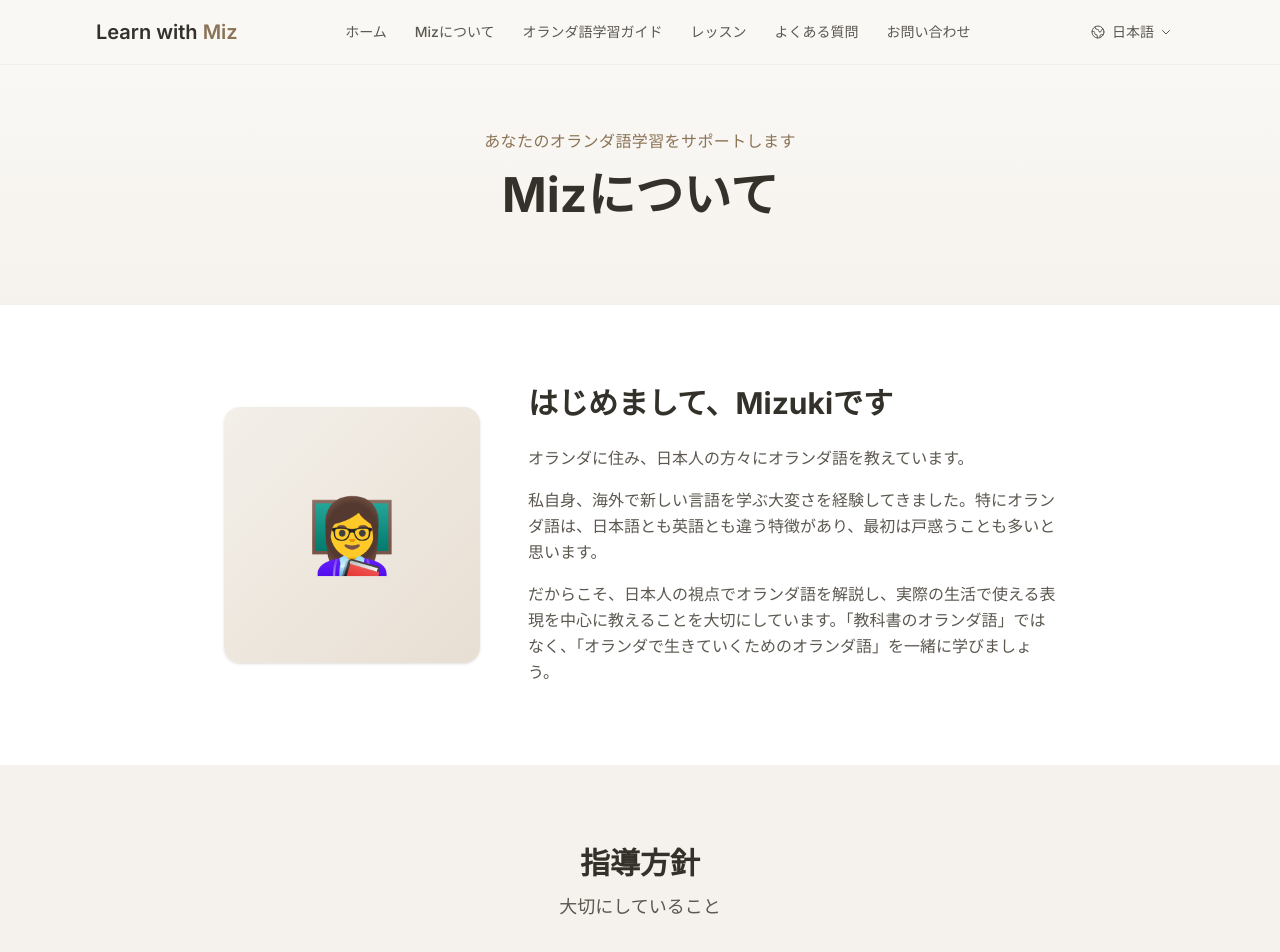
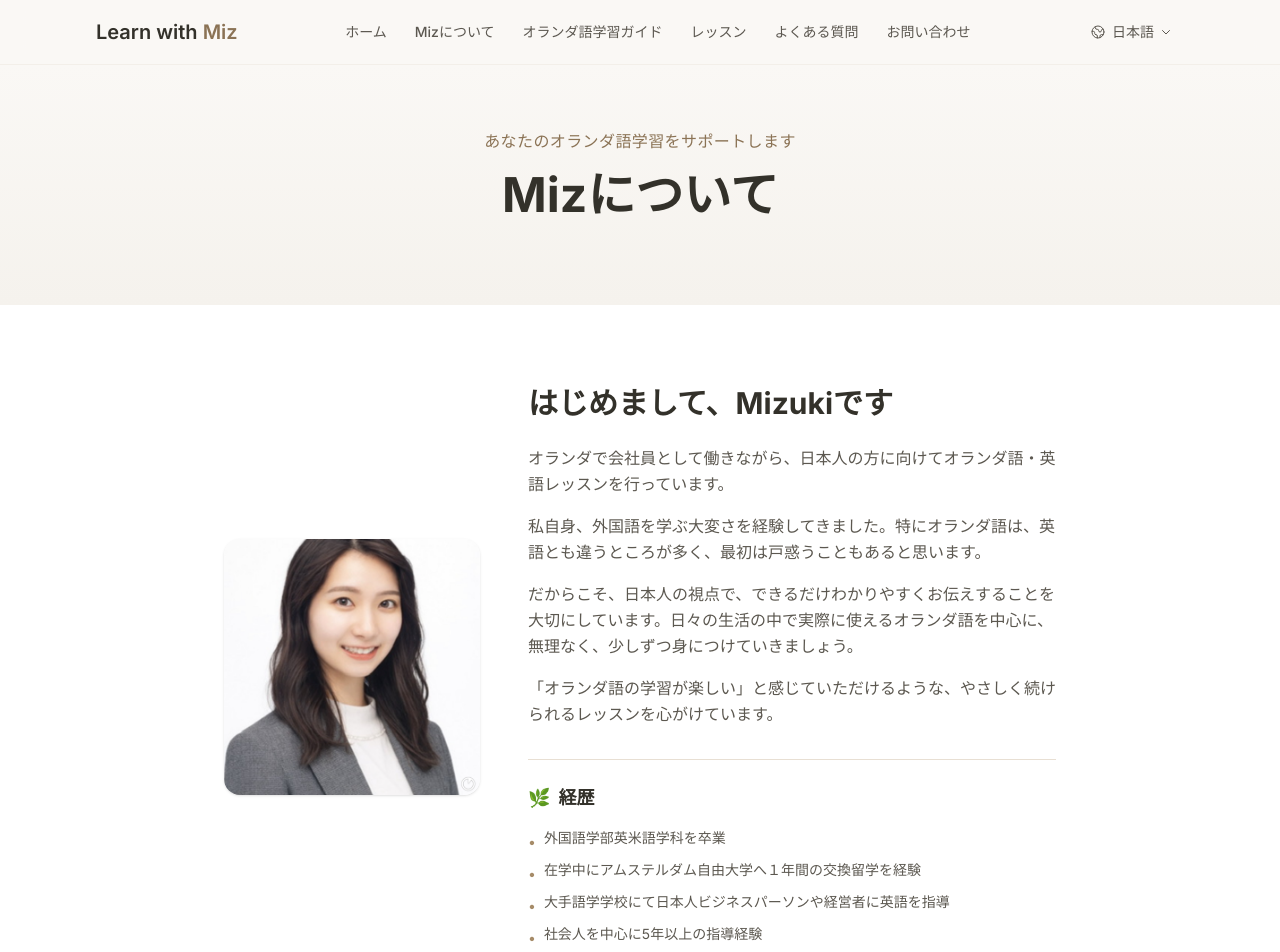
Before and after one commit to tanvirtanmoy/learnwithmiz, a Next.js app: page /about in a window 1280 px wide. Shown: the top 952 px of the page. Built offline with nearby package versions, Linux system fonts and the light colour scheme.

Commit message:
feat: Add Mizuki photo and updated intro
- Replace emoji placeholder with actual photo
- Update Japanese intro with more natural text
- Add background/career history section
- Update English translations

```diff
--- a/src/app/about/page.tsx
+++ b/src/app/about/page.tsx
@@ -1,5 +1,6 @@
 'use client';
 
+import Image from 'next/image';
 import { useLanguage } from '@/i18n';
 import { HeroSection, Card, SectionHeader, CTASection } from '@/components';
 
@@ -19,10 +20,17 @@ export default function AboutPage() {
       <section className="py-16 md:py-20 bg-white">
         <div className="max-w-4xl mx-auto px-4 sm:px-6 lg:px-8">
           <div className="flex flex-col md:flex-row gap-12 items-center">
-            {/* Photo placeholder */}
+            {/* Photo */}
             <div className="flex-shrink-0">
-              <div className="w-56 h-56 md:w-64 md:h-64 bg-gradient-to-br from-cafe-100 to-cafe-200 rounded-2xl flex items-center justify-center shadow-sm">
-                <span className="text-7xl">👩‍🏫</span>
+              <div className="w-56 h-56 md:w-64 md:h-64 rounded-2xl overflow-hidden shadow-sm">
+                <Image
+                  src="/mizuki.jpeg"
+                  alt="Mizuki"
+                  width={256}
+                  height={256}
+                  className="w-full h-full object-cover"
+                  priority
+                />
               </div>
             </div>
 
@@ -37,6 +45,22 @@ export default function AboutPage() {
                     {paragraph}
                   </p>
                 ))}
+              </div>
+
+              {/* Background */}
+              <div className="mt-8 pt-6 border-t border-cafe-200">
+                <h3 className="text-lg font-semibold text-warmGray-800 mb-4 flex items-center gap-2">
+                  <span className="text-cafe-500">🌿</span>
+                  {d.about.intro.background.title}
+                </h3>
+                <ul className="space-y-2">
+                  {d.about.intro.background.items.map((item, index) => (
+                    <li key={index} className="flex items-start gap-2 text-warmGray-600 text-sm">
+                      <span className="text-cafe-500 mt-1">•</span>
+                      {item}
+                    </li>
+                  ))}
+                </ul>
               </div>
             </div>
           </div>
--- a/src/components/InstructorCard.tsx
+++ b/src/components/InstructorCard.tsx
@@ -1,3 +1,4 @@
+import Image from 'next/image';
 import Button from './Button';
 import Card from './Card';
 
@@ -19,9 +20,15 @@ export default function InstructorCard({
   return (
     <Card className="max-w-3xl mx-auto">
       <div className="flex flex-col md:flex-row gap-8 items-center">
-        {/* Photo placeholder */}
-        <div className="w-40 h-40 md:w-48 md:h-48 bg-gradient-to-br from-cafe-100 to-cafe-200 rounded-full flex-shrink-0 flex items-center justify-center">
-          <span className="text-5xl md:text-6xl">☕</span>
+        {/* Photo */}
+        <div className="w-40 h-40 md:w-48 md:h-48 rounded-full flex-shrink-0 overflow-hidden">
+          <Image
+            src="/mizuki.jpeg"
+            alt={name}
+            width={192}
+            height={192}
+            className="w-full h-full object-cover"
+          />
         </div>
 
         {/* Info */}
--- a/src/i18n/dictionaries/en.ts
+++ b/src/i18n/dictionaries/en.ts
@@ -168,10 +168,20 @@ export const en: Dictionary = {
     intro: {
       title: "Hello, I'm Mizuki",
       paragraphs: [
-        'I live in the Netherlands and teach Dutch to Japanese people.',
-        "I've experienced firsthand how challenging it is to learn a new language abroad. Dutch, in particular, has features quite different from both Japanese and English, and it can feel overwhelming at first.",
-        'That\'s why I focus on explaining Dutch from a Japanese perspective and teaching expressions you can actually use in daily life. Let\'s learn "Dutch for living in the Netherlands," not just "textbook Dutch."',
+        'I work as a company employee in the Netherlands while teaching Dutch and English lessons to Japanese people.',
+        "I've experienced firsthand how challenging it is to learn a foreign language. Dutch, in particular, has many differences from English, so it can feel confusing at first.",
+        "That's why I focus on explaining things as clearly as possible from a Japanese perspective. Let's learn practical Dutch you can use in daily life, step by step, at your own pace.",
+        'I strive to create gentle, sustainable lessons where you can feel that "learning Dutch is fun."',
       ],
+      background: {
+        title: 'Background',
+        items: [
+          'Graduated from the Faculty of Foreign Languages, English Department',
+          'One year exchange at Vrije Universiteit Amsterdam during university',
+          'Taught English to Japanese businesspeople and executives at a major language school',
+          'Over 5 years of teaching experience, primarily with working professionals',
+        ],
+      },
     },
     philosophy: {
       title: 'Teaching Philosophy',
--- a/src/i18n/dictionaries/ja.ts
+++ b/src/i18n/dictionaries/ja.ts
@@ -166,10 +166,20 @@ export const ja = {
     intro: {
       title: 'はじめまして、Mizukiです',
       paragraphs: [
-        'オランダに住み、日本人の方々にオランダ語を教えています。',
-        '私自身、海外で新しい言語を学ぶ大変さを経験してきました。特にオランダ語は、日本語とも英語とも違う特徴があり、最初は戸惑うことも多いと思います。',
-        'だからこそ、日本人の視点でオランダ語を解説し、実際の生活で使える表現を中心に教えることを大切にしています。「教科書のオランダ語」ではなく、「オランダで生きていくためのオランダ語」を一緒に学びましょう。',
+        'オランダで会社員として働きながら、日本人の方に向けてオランダ語・英語レッスンを行っています。',
+        '私自身、外国語を学ぶ大変さを経験してきました。特にオランダ語は、英語とも違うところが多く、最初は戸惑うこともあると思います。',
+        'だからこそ、日本人の視点で、できるだけわかりやすくお伝えすることを大切にしています。日々の生活の中で実際に使えるオランダ語を中心に、無理なく、少しずつ身につけていきましょう。',
+        '「オランダ語の学習が楽しい」と感じていただけるような、やさしく続けられるレッスンを心がけています。',
       ],
+      background: {
+        title: '経歴',
+        items: [
+          '外国語学部英米語学科を卒業',
+          '在学中にアムステルダム自由大学へ１年間の交換留学を経験',
+          '大手語学学校にて日本人ビジネスパーソンや経営者に英語を指導',
+          '社会人を中心に5年以上の指導経験',
+        ],
+      },
     },
     philosophy: {
       title: '指導方針',
```
Also changed, not shown: public/mizuki.jpeg (added).
